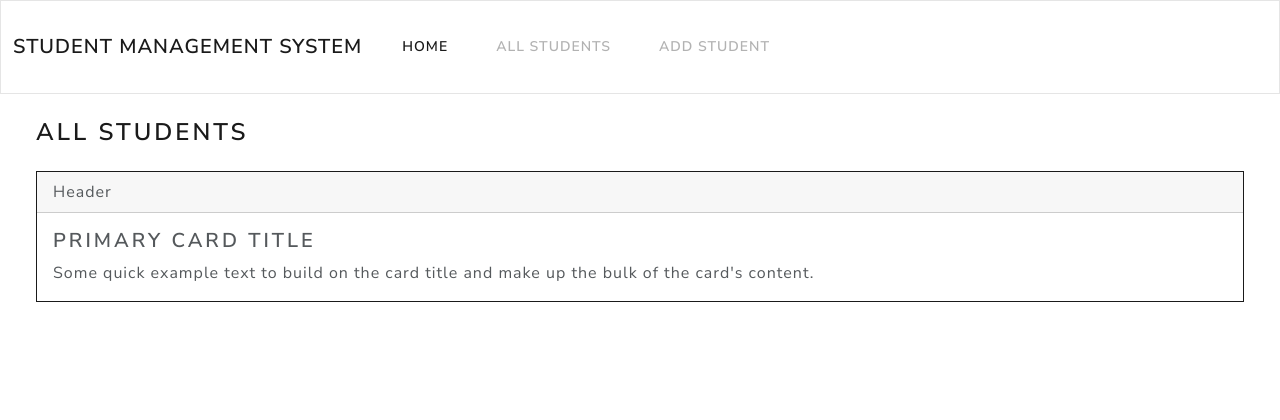
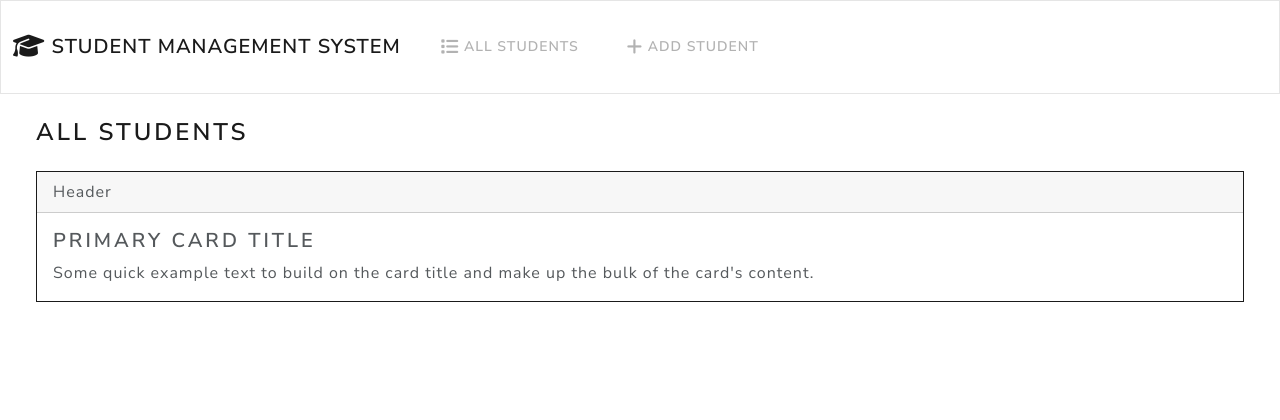
Before and after one commit to NicoGiuliani/Student_Management_System, a Django app: page / in a window 1280 px wide. Shown: the top 420 px of the page. Run offline with Django 4.2, Linux system fonts and the light colour scheme; some libraries are stand-ins or nearby versions.

Commit message:
Added fontawesome icons

```diff
--- a/students/templates/students/index.html
+++ b/students/templates/students/index.html
@@ -3,27 +3,28 @@
 <html lang="en">
     <head>
         <title>Student Management System</title>
-        <link rel="stylesheet" href="https://cdnjs.cloudflare.com/ajax/libs/font-awesome/6.2.1/css/all.min.css"/>
+        <link rel="stylesheet" href="https://cdnjs.cloudflare.com/ajax/libs/font-awesome/6.2.1/css/all.min.css">
         <link href="{% static 'css/bootstrap.min.css' %}" rel="stylesheet">
         <body class="d-flex flex-column min-vh-100">
             <nav class="navbar navbar-expand-lg navbar-light bg-light">
                 <div class="container-fluid">
-                  <a class="navbar-brand" href="#">Student Management System</a>
+                  <a class="navbar-brand" href="#">
+                    <i class="fa-solid fa-graduation-cap fa-lg"></i> Student Management System
+                  </a>
                   <button class="navbar-toggler" type="button" data-bs-toggle="collapse" data-bs-target="#navbarColor03" aria-controls="navbarColor03" aria-expanded="false" aria-label="Toggle navigation">
                     <span class="navbar-toggler-icon"></span>
                   </button>
                   <div class="collapse navbar-collapse" id="navbarColor03">
                     <ul class="navbar-nav me-auto">
                       <li class="nav-item">
-                        <a class="nav-link active" href="#">Home
-                          <span class="visually-hidden">(current)</span>
+                        <a class="nav-link" href="#">
+                          <i class="fa-solid fa-list fa-lg"></i> All Students
                         </a>
                       </li>
                       <li class="nav-item">
-                        <a class="nav-link" href="#">All Students</a>
-                      </li>
-                      <li class="nav-item">
-                        <a class="nav-link" href="#">Add Student</a>
+                        <a class="nav-link" href="#">
+                          <i class="fa-solid fa-plus fa-lg"></i> Add Student
+                        </a>
                       </li>
                   </div>
                 </div>
```
